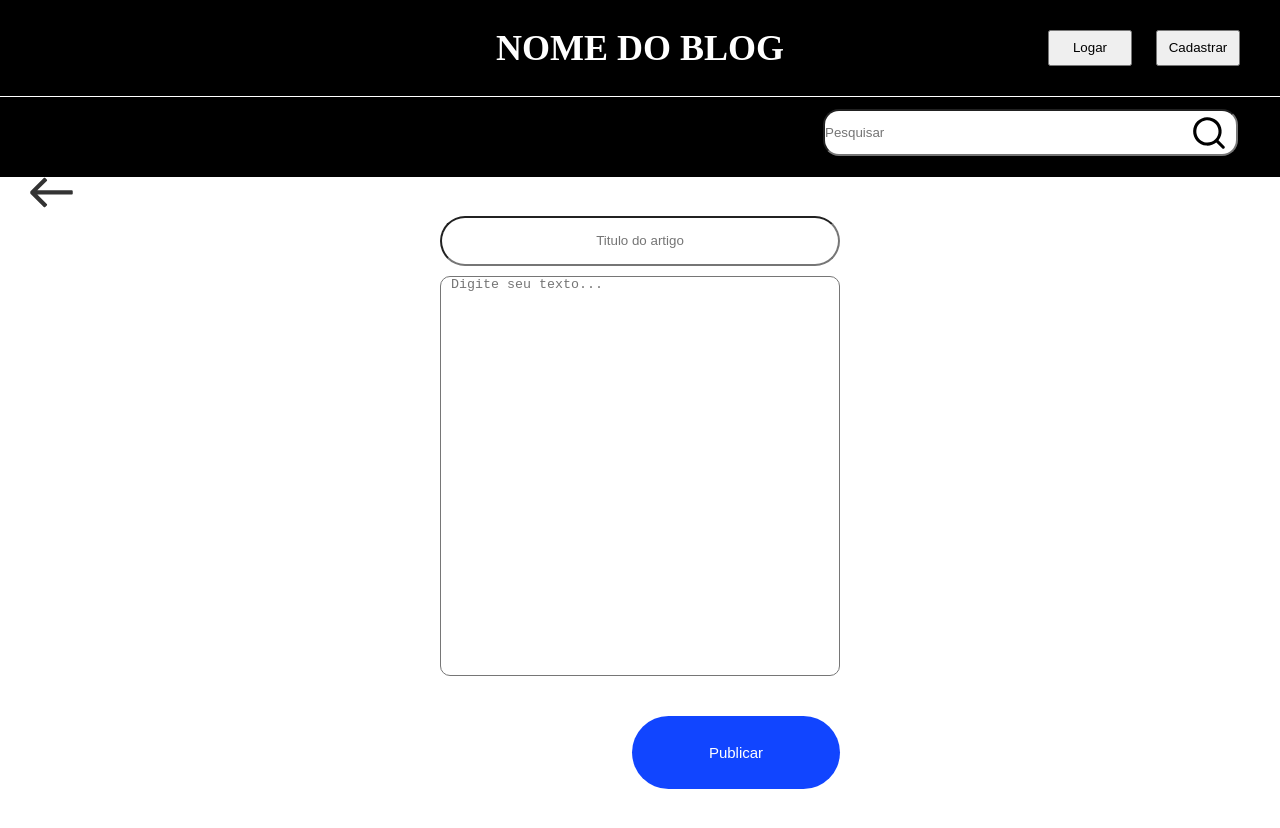
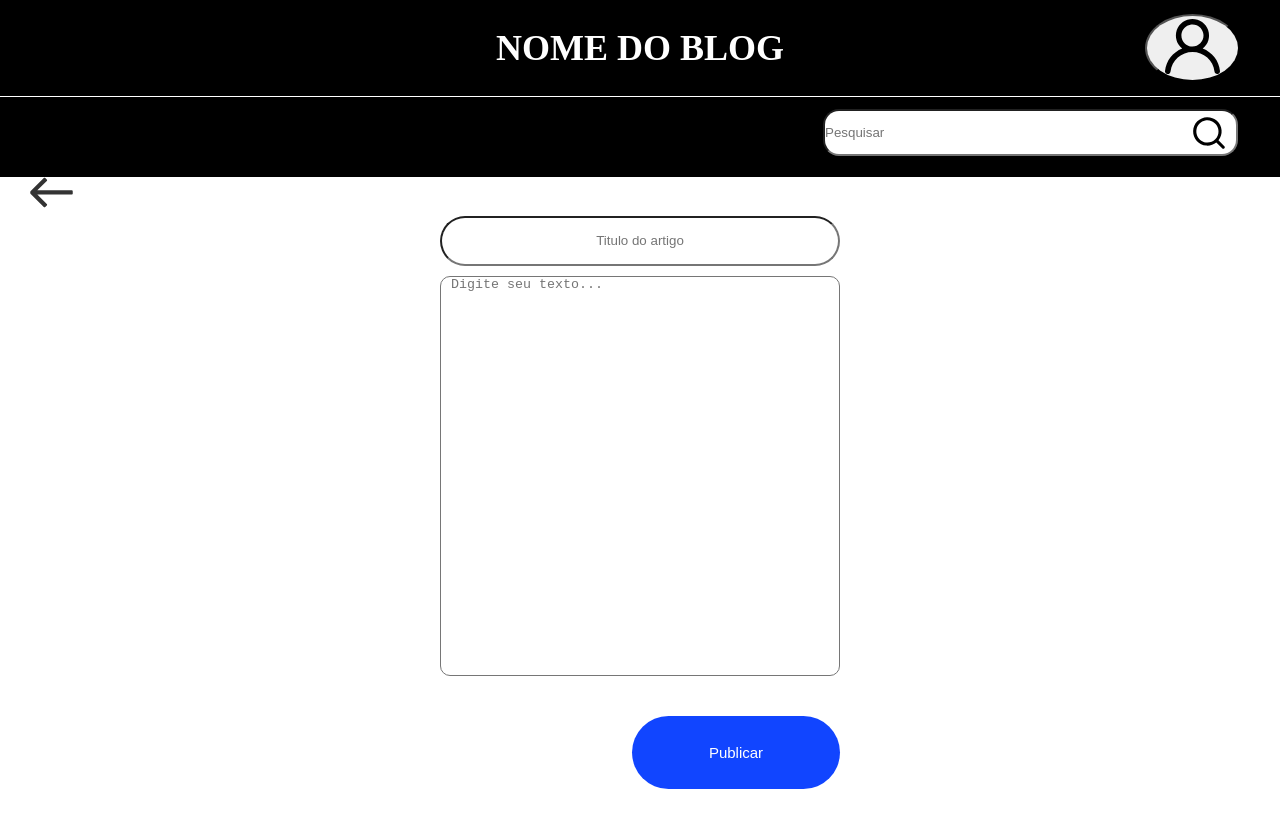
Before and after one commit to Diogo-d-Souza/Onboard-blog, a Next.js app: page /publicar in a window 1280 px wide. Shown: the top 828 px of the page. Built offline with nearby package versions, Linux system fonts and the light colour scheme.

Commit message:
Mudando header da página publicar e organizando rotas das páginas - home, publicar

```diff
--- a/src/components/Publicar/index.js
+++ b/src/components/Publicar/index.js
@@ -9,7 +9,7 @@ export default function Publicar(){
             <Publico>
                 <div className="filho2">
                     <div>
-                        <button className="seta" onClick={() => router.push('../../')}>
+                        <button className="seta" onClick={() => router.push('../../home')}>
                             <svg width="43" height="31" viewBox="0 0 43 31" fill="none" xmlns="http://www.w3.org/2000/svg">
                                 <path d="M42.75 14.4374V16.5624C42.75 17.1492 42.2743 17.6249
                                 41.6875 17.6249H7.32625L16.7825 27.0599C16.9836 27.2594 17.0968
--- a/src/pages/publicar.js
+++ b/src/pages/publicar.js
@@ -1,12 +1,12 @@
 import GlobalStyle from "../styles/globals";
-import Header from "../components/Cabecalho";
+import Cabecalho_Logado from "../components/Cabecalho_Logado";
 import Publicar from "../components/Publicar";
 export default function Home (){
   return (
     <>
       <GlobalStyle/>
       <main>
-        <Header/>
+        <Cabecalho_Logado/>
         <Publicar/>
       </main>
     </>
```
Also changed, not shown: src/pages/home.js (+3 -1 lines).
